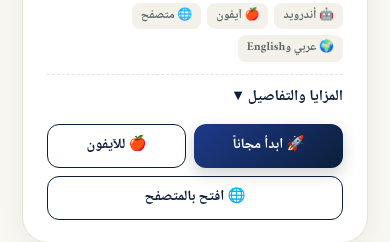
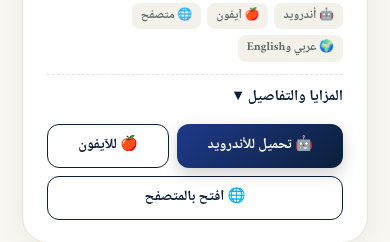
Before and after one commit to Dahshan65/dahshansoft-site, a plain HTML site: page index.html in a window 390 px wide. Shown: the part 2177-2419 px from the top of the page. Drawn offline with nearby package versions, Linux system fonts and the light colour scheme; no server answers.

Commit message:
Update download links for Android and iPhone

```diff
--- a/index.html
+++ b/index.html
@@ -423,7 +423,7 @@ html[lang=en] .feat .go{direction:ltr}
     <p class="desc" data-en="Snap a page from your book, upload a PDF or paste your notes: in one minute you get a full explanation, a question bank with explained answers, flashcards, a mind map and a personal AI tutor.">صوّر صفحة من كتابك، أو ارفع ملف PDF، أو الصق ملخصك: وخلال دقيقة يصير عندك شرح تفصيلي، وبنك أسئلة مع شرح كل إجابة، وبطاقات حفظ، وخريطة ذهنية، ومعلّم ذكي خاص بك.</p>
     <div class="plats"><span class="pf" data-en="🤖 Android">🤖 أندرويد</span><span class="pf" data-en="🍎 iPhone">🍎 آيفون</span><span class="pf" data-en="🌐 Web">🌐 متصفح</span><span class="pf" data-en="🌍 Arabic &amp; English">🌍 عربي وEnglish</span></div>
     <details class="more"><summary data-en="Features &amp; details">المزايا والتفاصيل</summary><ul class="list"><li data-en="From a photo, a PDF of up to 1000 pages, text or just a topic">من صورة، أو ملف PDF حتى 1000 صفحة، أو نص، أو اسم موضوع فقط</li><li data-en="Full lesson explanation with solved examples, common mistakes and exam tips">شرح تفصيلي للدرس بأمثلة محلولة وأخطاء شائعة ونصائح للامتحان</li><li data-en="Question bank with an explanation for every answer, including ministry exam style">بنك أسئلة مع شرح لكل إجابة، ومنها نمط أسئلة الوزارة</li><li data-en="Flashcards, summary, mind map and glossary">بطاقات حفظ وملخص وخريطة ذهنية وقاموس مصطلحات</li><li data-en="Written questions graded by AI out of 10">أسئلة كتابية يصحّحها الذكاء الاصطناعي بعلامة من 10</li><li data-en="Exam mode, AI tutor, focus timer and friend challenges">وضع الامتحان، والمعلّم الذكي، ومؤقت التركيز، وتحدّي الأصدقاء</li><li data-en="One account on your phone, laptop and tablet">حساب واحد على الهاتف واللابتوب والتابلت</li></ul><p class="note" data-en="Plans from 5 JOD / $7 a month · 3 free lessons for every student. iPhone: open the link in Safari → Share ⬆️ → “Add to Home Screen”.">الباقات تبدأ من 5 دنانير شهرياً · 3 دروس مجانية لكل طالب. للآيفون: افتح الرابط في Safari ← زر المشاركة ⬆️ ← «إضافة إلى الشاشة الرئيسية».</p></details>
-    <div class="btns"><a class="btn b-a" href="https://zakerli.dahshansoft.com" target="_blank" rel="noopener" data-en="🚀 Start free">🚀 ابدأ مجاناً</a><a class="btn b-oa" href="https://zakerli.dahshansoft.com" target="_blank" rel="noopener" data-en="🍎 iPhone">🍎 للآيفون</a><a class="btn b-oa" href="https://zakerli.dahshansoft.com" target="_blank" rel="noopener" data-en="🌐 Open in browser">🌐 افتح بالمتصفح</a></div>
+    <div class="btns"><a class="btn b-a" href="https://github.com/Dahshan65/Zakerli/releases/latest/download/zakerli.apk" target="_blank" rel="noopener" data-en="🤖 Android download">🤖 تحميل للأندرويد</a><a class="btn b-oa" href="https://zakerli.dahshansoft.com" target="_blank" rel="noopener" data-en="🍎 iPhone">🍎 للآيفون</a><a class="btn b-oa" href="https://zakerli.dahshansoft.com" target="_blank" rel="noopener" data-en="🌐 Open in browser">🌐 افتح بالمتصفح</a></div>
   </article>
   <article class="ac rv" id="jordan-academy" data-cat="edu" data-k="أكاديمية الأردن اكاديمية الاردن jordan academy دورات مدرسية خط عربي دروس مجانية" style="--a:#176043;--a2:#104732;--t:#e3f3ec">
     <div class="ah">
```
